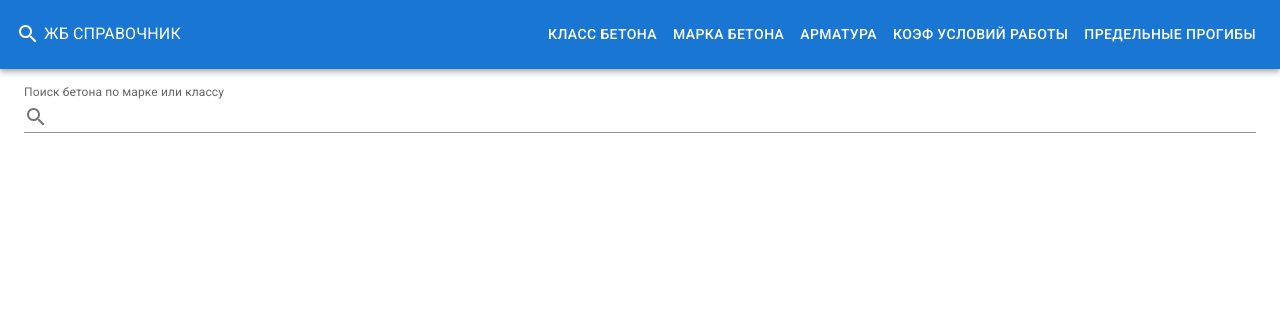
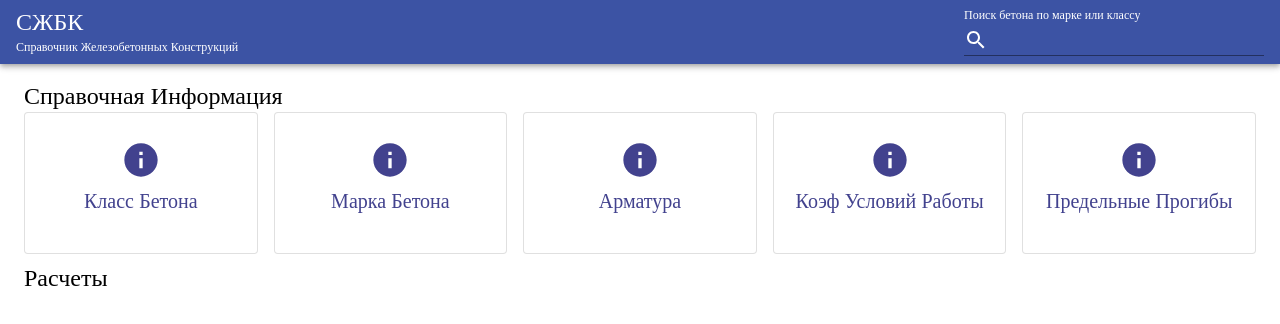
Before and after one commit to aleksandra-tedeeva/concrete-handbook, a React (Create React App) app: page / in a window 1280 px wide. Shown: the top 324 px of the page. Built offline with nearby package versions, Linux system fonts and the light colour scheme.

Commit message:
rough overhaul of site structure, needs more work

```diff
--- a/src/components/AppBar/index.tsx
+++ b/src/components/AppBar/index.tsx
@@ -2,23 +2,19 @@ import Typography from "@mui/material/Typography";
 import Box from "@mui/material/Box";
 import MuiAppBar from "@mui/material/AppBar";
 import Toolbar from "@mui/material/Toolbar";
-import MenuItem from "@mui/material/MenuItem";
+// import MenuItem from "@mui/material/MenuItem";
 import Menu from "@mui/material/Menu";
 import IconButton from "@mui/material/IconButton";
 import MenuIcon from "@mui/icons-material/Menu";
-import Button from "@mui/material/Button";
+// import Button from "@mui/material/Button";
 import { useState } from "react";
 import { useNavigate } from "react-router-dom";
-import SearchIcon from "@mui/icons-material/Search";
-const menuItems = [
-  { name: "Класс Бетона", link: "/class" },
-  { name: "Марка Бетона", link: "/mark" },
-  { name: "Арматура", link: "/reinforcement" },
-  { name: "Коэф Условий Работы", link: "/service_factor" },
-  { name: "Предельные Прогибы", link: "/deflection_limits" },
-];
+// import SearchIcon from "@mui/icons-material/Search";
+import { Stack } from "@mui/material";
+import Searchbar from "../Search/searchbar";
 const AppBar = () => {
   const [anchorElNav, setAnchorElNav] = useState<null | HTMLElement>(null);
+  const [value, setValue] = useState("");
   const navigate = useNavigate();
 
   const handleOpenNavMenu = (event: React.MouseEvent<HTMLElement>) => {
@@ -29,12 +25,12 @@ const AppBar = () => {
     setAnchorElNav(null);
   };
 
-  const handleNavigateLink = (to: string) => {
-    handleCloseNavMenu();
-    if (to) {
-      navigate(to);
-    }
-  };
+  // const handleNavigateLink = (to: string) => {
+  //   handleCloseNavMenu();
+  //   if (to) {
+  //     navigate(to);
+  //   }
+  // };
   return (
     <MuiAppBar position="static">
       <Toolbar disableGutters>
@@ -73,14 +69,15 @@ const AppBar = () => {
               display: { xs: "block", md: "none" },
             }}
           >
-            {menuItems.map((item) => (
+            <Searchbar value={value} setValue={setValue} />
+            {/* {menuItems.map((item) => (
               <MenuItem
                 key={item.name}
                 onClick={() => handleNavigateLink(item.link)}
               >
                 <Typography textAlign="center">{item.name}</Typography>
               </MenuItem>
-            ))}
+            ))} */}
           </Menu>
         </Box>
 
@@ -93,8 +90,13 @@ const AppBar = () => {
               alignItems: "center",
             }}
           >
-            <SearchIcon sx={{ marginRight: "4px" }}></SearchIcon>
-            <span>ЖБ СПРАВОЧНИК</span>
+            {/* <SearchIcon sx={{ marginRight: "4px" }}></SearchIcon> */}
+            <Stack justifyContent="center">
+              <Typography variant="h5">СЖБК</Typography>
+              <Typography variant="caption">
+                Справочник Железобетонных Конструкций
+              </Typography>
+            </Stack>
           </Typography>
         </Box>
         <Box
@@ -105,7 +107,12 @@ const AppBar = () => {
             padding: "0px 16px",
           }}
         >
-          {menuItems.map((item) => (
+          <Searchbar
+            value={value}
+            setValue={setValue}
+            sx={{ maxWidth: "300px", color: "white" }}
+          />
+          {/* {menuItems.map((item) => (
             <Button
               key={item.name}
               onClick={() => handleNavigateLink(item.link)}
@@ -113,7 +120,7 @@ const AppBar = () => {
             >
               {item.name}
             </Button>
-          ))}
+          ))} */}
         </Box>
       </Toolbar>
     </MuiAppBar>
--- /dev/null
+++ b/src/components/CardLink/index.tsx
@@ -0,0 +1,38 @@
+import { Info } from "@mui/icons-material";
+import { Card, CardContent, Stack, Typography, styled } from "@mui/material";
+import { Link } from "react-router-dom";
+
+export interface CardLinkProps {
+  name: string;
+  link: string;
+}
+
+const StyledLink = styled(Link)({
+  textDecoration: "none",
+  color: "inherit",
+});
+
+export default function CardLink({ name, link }: CardLinkProps) {
+  return (
+    <Card variant="outlined">
+      <CardContent>
+        <Stack
+          spacing={2}
+          alignItems="center"
+          justifyContent="center"
+          textAlign="center"
+          sx={(theme) => ({
+            textDecoration: "none",
+            color: theme.palette.secondary.main,
+            height: "100px",
+          })}
+        >
+          <StyledLink to={link}>
+            <Info sx={{ width: 40, height: 40 }} />
+            <Typography variant="h6">{name}</Typography>
+          </StyledLink>
+        </Stack>
+      </CardContent>
+    </Card>
+  );
+}
--- a/src/components/Search/index.tsx
+++ b/src/components/Search/index.tsx
@@ -1,12 +1,5 @@
 import List from "@mui/material/List";
-import InputAdornment from "@mui/material/InputAdornment";
-import IconButton from "@mui/material/IconButton";
-import CloseIcon from "@mui/icons-material/Close";
-import FormControl from "@mui/material/FormControl";
-import Input from "@mui/material/Input";
-import InputLabel from "@mui/material/InputLabel";
 import CircularProgress from "@mui/material/CircularProgress";
-import SearchIcon from "@mui/icons-material/Search";
 import { useEffect, useState } from "react";
 import { useAppSelector } from "../../store/hooks";
 import { ConcreteClass } from "../../types/data/concrete_class";
@@ -14,6 +7,7 @@ import { ConcreteMark } from "../../types/data/concrete_mark";
 import SearchResult from "../SearchResult";
 import DetailedClass from "../DetailedClass";
 import DetailedMark from "../DetailedMark";
+import Searchbar from "./searchbar";
 
 const Search = () => {
   const classData = useAppSelector((state) => state.class.data);
@@ -67,39 +61,13 @@ const Search = () => {
     );
   };
 
-  const handleClearTextfield = () => {
-    setValue("");
-  };
-
   return (
     <>
       {detailedResult ? (
         detailedResult
       ) : (
         <>
-          <FormControl variant="standard" fullWidth>
-            <InputLabel htmlFor="search-input">
-              Поиск бетона по марке или классу
-            </InputLabel>
-            <Input
-              id="search-input"
-              fullWidth
-              value={value}
-              onChange={(e) => setValue(e.target.value)}
-              endAdornment={
-                <InputAdornment position="end">
-                  <IconButton onClick={handleClearTextfield} edge="end">
-                    {value ? <CloseIcon /> : ""}
-                  </IconButton>
-                </InputAdornment>
-              }
-              startAdornment={
-                <InputAdornment position="start">
-                  <SearchIcon />
-                </InputAdornment>
-              }
-            />
-          </FormControl>
+          <Searchbar value={value} setValue={setValue} />
           <List>
             {classFound.map((concreteClass) => (
               <SearchResult
--- /dev/null
+++ b/src/components/Search/searchbar.tsx
@@ -0,0 +1,48 @@
+import {
+  FormControl,
+  InputLabel,
+  Input,
+  InputAdornment,
+  IconButton,
+  SxProps,
+} from "@mui/material";
+import SearchIcon from "@mui/icons-material/Search";
+import CloseIcon from "@mui/icons-material/Close";
+
+export interface SearchbarProps {
+  value: string;
+  setValue: (val: string) => void;
+  sx?: SxProps;
+}
+
+export default function Searchbar({ value, setValue, sx }: SearchbarProps) {
+  const handleClearTextfield = () => {
+    setValue("");
+  };
+
+  return (
+    <FormControl variant="standard" fullWidth sx={sx}>
+      <InputLabel htmlFor="search-input" sx={sx}>
+        Поиск бетона по марке или классу
+      </InputLabel>
+      <Input
+        sx={sx}
+        id="search-input"
+        value={value}
+        onChange={(e) => setValue(e.target.value)}
+        endAdornment={
+          <InputAdornment position="end" sx={sx}>
+            <IconButton onClick={handleClearTextfield} edge="end">
+              {value ? <CloseIcon /> : ""}
+            </IconButton>
+          </InputAdornment>
+        }
+        startAdornment={
+          <InputAdornment position="start" sx={sx}>
+            <SearchIcon />
+          </InputAdornment>
+        }
+      />
+    </FormControl>
+  );
+}
--- /dev/null
+++ b/src/constants/menu-items.ts
@@ -0,0 +1,14 @@
+export interface MenuItem {
+  name: string;
+  link: string;
+}
+
+const menuItems: MenuItem[] = [
+  { name: "Класс Бетона", link: "/class" },
+  { name: "Марка Бетона", link: "/mark" },
+  { name: "Арматура", link: "/reinforcement" },
+  { name: "Коэф Условий Работы", link: "/service_factor" },
+  { name: "Предельные Прогибы", link: "/deflection_limits" },
+];
+
+export default menuItems;
--- a/src/index.css
+++ b/src/index.css
@@ -1,13 +1,15 @@
+@import url("https://fonts.googleapis.com/css2?family=Nunito:ital,wght@0,200..1000;1,200..1000&display=swap");
+
 body {
   margin: 0;
-  font-family: -apple-system, BlinkMacSystemFont, 'Segoe UI', 'Roboto', 'Oxygen',
-    'Ubuntu', 'Cantarell', 'Fira Sans', 'Droid Sans', 'Helvetica Neue',
+  font-family: "Nunito", -apple-system, BlinkMacSystemFont, "Segoe UI", "Roboto",
+    "Oxygen", "Ubuntu", "Cantarell", "Fira Sans", "Droid Sans", "Helvetica Neue",
     sans-serif;
   -webkit-font-smoothing: antialiased;
   -moz-osx-font-smoothing: grayscale;
 }
 
 code {
-  font-family: source-code-pro, Menlo, Monaco, Consolas, 'Courier New',
+  font-family: source-code-pro, Menlo, Monaco, Consolas, "Courier New",
     monospace;
 }
--- a/src/index.tsx
+++ b/src/index.tsx
@@ -6,17 +6,21 @@ import reportWebVitals from "./reportWebVitals";
 import { BrowserRouter } from "react-router-dom";
 import store from "./store";
 import { Provider } from "react-redux";
+import { ThemeProvider } from "@mui/material";
+import { theme } from "./theme";
 
 const root = ReactDOM.createRoot(
   document.getElementById("root") as HTMLElement
 );
 root.render(
   <React.StrictMode>
-    <BrowserRouter>
-      <Provider store={store}>
-        <App />
-      </Provider>
-    </BrowserRouter>
+    <ThemeProvider theme={theme}>
+      <BrowserRouter>
+        <Provider store={store}>
+          <App />
+        </Provider>
+      </BrowserRouter>
+    </ThemeProvider>
   </React.StrictMode>
 );
 
--- a/src/pages/Home/index.tsx
+++ b/src/pages/Home/index.tsx
@@ -1,11 +1,24 @@
-import Box from "@mui/material/Box";
-import Search from "../../components/Search";
+import { Grid, Stack, Typography } from "@mui/material";
+import menuItems from "../../constants/menu-items";
+import CardLink from "../../components/CardLink";
 
 const Home = () => {
   return (
-    <Box sx={{ padding: "16px 0" }}>
-      <Search></Search>
-    </Box>
+    <Stack mt={2}>
+      <Typography variant="h5" align="left">
+        Справочная Информация
+      </Typography>
+      <Grid container spacing={2} sx={{ flexGrow: 1 }}>
+        {menuItems.map((item) => (
+          <Grid item xs key={item.link}>
+            <CardLink {...item} />
+          </Grid>
+        ))}
+      </Grid>
+      <Typography variant="h5" align="left" mt={1}>
+        Расчеты
+      </Typography>
+    </Stack>
   );
 };
 
--- /dev/null
+++ b/src/theme.ts
@@ -0,0 +1,40 @@
+import { createTheme } from "@mui/material";
+
+export const theme = createTheme({
+  palette: {
+    mode: "light",
+    primary: {
+      main: "#3c53a4",
+    },
+    secondary: {
+      main: "#42428e",
+    },
+  },
+  typography: {
+    fontFamily: "Nunito",
+    h1: {
+      padding: 0,
+      margin: 0,
+    },
+    h2: {
+      padding: 0,
+      margin: 0,
+    },
+    h3: {
+      padding: 0,
+      margin: 0,
+    },
+    h4: {
+      padding: 0,
+      margin: 0,
+    },
+    h5: {
+      padding: 0,
+      margin: 0,
+    },
+    h6: {
+      padding: 0,
+      margin: 0,
+    },
+  },
+});
```
